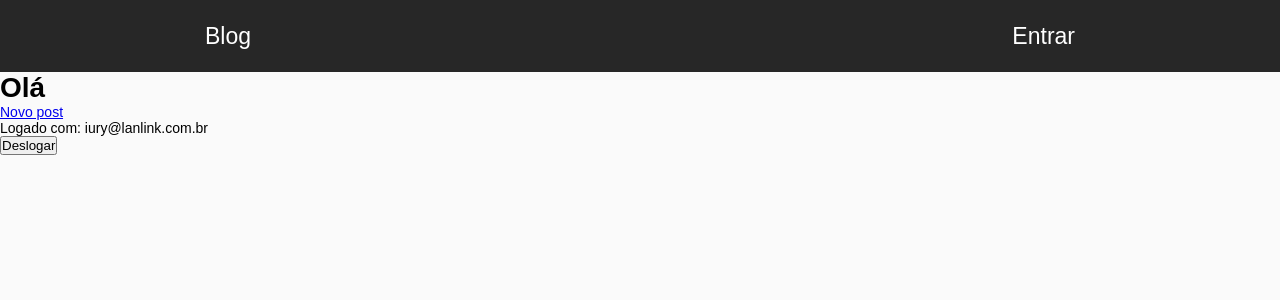
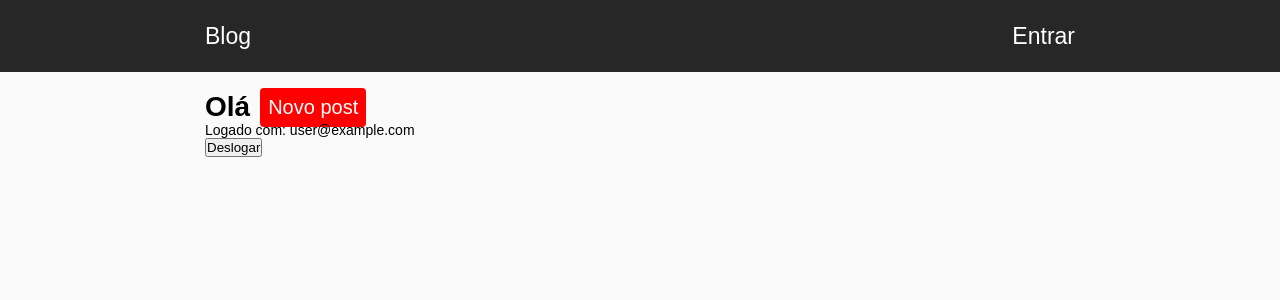
Before and after one commit to iurylemos/projeto-blog-react, a React (Create React App) app: page /dashboard in a window 1280 px wide. Shown: the top 300 px of the page. Built offline with nearby package versions, Linux system fonts and the light colour scheme; no server answers; the database is empty; sample sign-in values are in the browser's storage.

Commit message:
Criando dashboard e estilizando

```diff
--- a/src/firebase.js
+++ b/src/firebase.js
@@ -24,6 +24,10 @@ class Firebase {
 
     login(email, password) {
         return firebase.auth().signInWithEmailAndPassword(email, password)
+    }
+
+    logout() {
+        return firebase.auth().signOut()
     }
 
     async register(nome, email, password) {
--- /dev/null
+++ b/src/view/dashboard/dashboard.css
@@ -0,0 +1,21 @@
+div#dashboard {
+  width: 100%;
+  max-width: 930px;
+  margin: 20px auto;
+  padding: 0 30px;
+}
+
+div#dashboard .user-info {
+  display: flex;
+  height: 30px;
+  align-items: center;
+}
+div#dashboard .user-info a{
+  margin-left: 10px;
+  padding: 8px;
+  border-radius: 4px;
+  font-size: 20px;
+  background-color: #FF0000;
+  color: #FFF;
+  text-decoration: none;
+}
--- a/src/view/dashboard/index.js
+++ b/src/view/dashboard/index.js
@@ -1,4 +1,5 @@
 import React, { Component } from 'react';
+import './dashboard.css'
 import firebase from '../../firebase';
 import { Link, withRouter } from 'react-router-dom';
 
@@ -8,7 +9,8 @@ class Dashboard extends Component {
     super(props);
 
     this.state = {
-      nome: localStorage.nome
+      nome: localStorage.nome,
+      email: ''
     }
 
     this.logout = this.logout.bind(this)
@@ -17,6 +19,8 @@ class Dashboard extends Component {
   async componentDidMount() {
     if (!firebase.getCurrentUser()) {
       return this.props.history.replace('/login')
+    } else {
+      this.setState({ email: firebase.getCurrentUser() })
     }
 
     await firebase.getUserName((user) => {
@@ -25,18 +29,26 @@ class Dashboard extends Component {
     })
   }
 
-  logout() {
+  logout = async () => {
+    await firebase.logout().catch((error) => {
+      console.log(error)
+    });
 
+    localStorage.removeItem("nome")
+    this.props.history.push('/')
   }
 
   render() {
+
+    const { nome, email } = this.state
+
     return (
       <div id='dashboard'>
         <div className='user-info'>
-          <h1>Olá {this.state.nome}</h1>
+          <h1>Olá {nome}</h1>
           <Link to="/dashboard/newpost">Novo post</Link>
         </div>
-        <p>Logado com: iury@lanlink.com.br</p>
+        <p>Logado com: {email}</p>
         <button onClick={() => this.logout()}>Deslogar</button>
       </div>
     )
```
